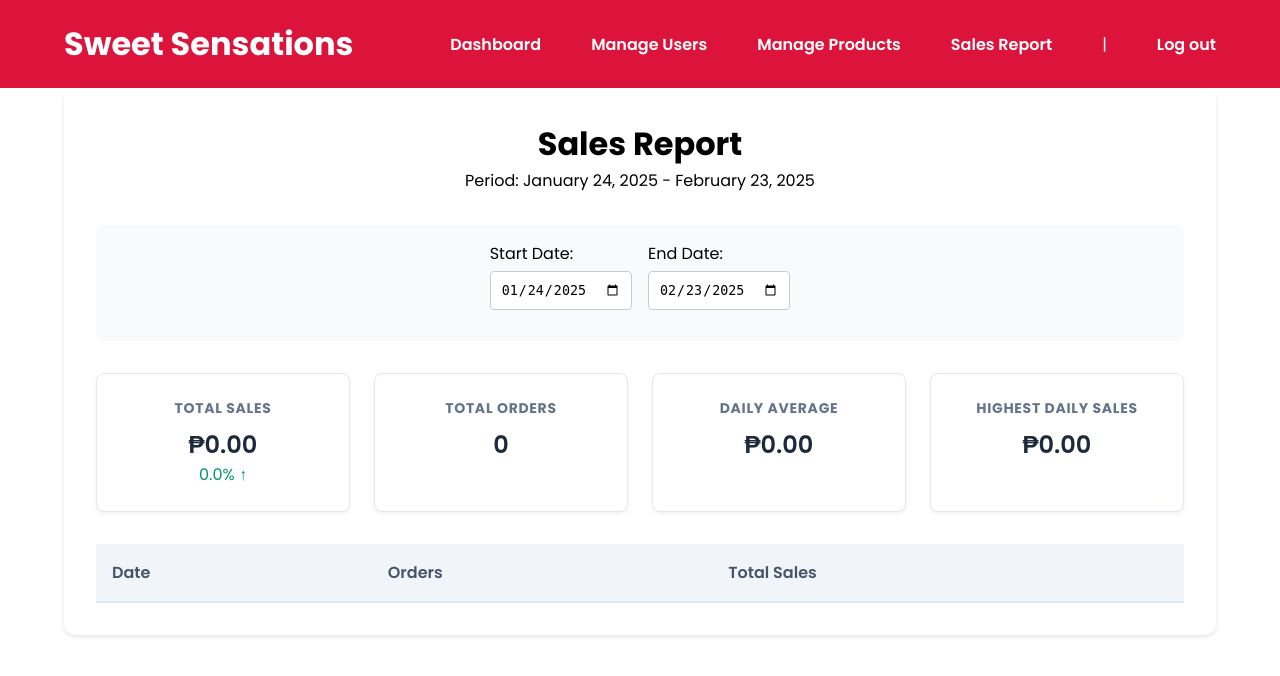
After one commit to DarwinMelaya/Sweet_Sensation, a PHP site: page /pages/sales_report.php in a window 1280 px wide. The commit adds this page. Shown: the top 676 px of the page. Run offline with PHP 8.4, Linux system fonts and the light colour scheme; the visitor is signed in with stand-in values (Sample User, id 1); data comes from the database, SQL or seed files in the repository; tables that the repository leaves empty or names only in its code hold one stand-in row (values such as "Sample post"); lists and menus that the app fills with data are empty.

Commit message:
Add Sale Report Page

```diff
--- /dev/null
+++ b/pages/sales_report.php
@@ -0,0 +1,290 @@
+<?php
+session_start();
+
+// Check if user is admin
+if (!isset($_SESSION['user_type']) || $_SESSION['user_type'] !== 'admin') {
+    header('Location: index.php');
+    exit();
+}
+
+require_once '../includes/db_connection.php';
+
+// Get date range from query parameters or use defaults
+$start_date = isset($_GET['start_date']) ? $_GET['start_date'] : date('Y-m-d', strtotime('-30 days'));
+$end_date = isset($_GET['end_date']) ? $_GET['end_date'] : date('Y-m-d');
+
+// Get period for comparison (previous period of same length)
+$date_diff = strtotime($end_date) - strtotime($start_date);
+$prev_end = date('Y-m-d', strtotime($start_date) - 1);
+$prev_start = date('Y-m-d', strtotime($prev_end) - $date_diff);
+
+// Current period sales query
+$query = "SELECT
+    DATE(s.recorded_at) as sale_date,
+    COUNT(DISTINCT s.order_id) as orders_count,
+    (SELECT SUM(total_amount)
+     FROM orders
+     WHERE id IN (SELECT order_id FROM sales WHERE DATE(recorded_at) = DATE(s.recorded_at))
+    ) as total_sales
+    FROM sales s
+    WHERE DATE(s.recorded_at) BETWEEN ? AND ?
+    GROUP BY DATE(s.recorded_at)
+    ORDER BY sale_date DESC";
+
+$stmt = $conn->prepare($query);
+$stmt->bind_param("ss", $start_date, $end_date);
+$stmt->execute();
+$result = $stmt->get_result();
+
+// Calculate summary statistics
+$summary_query = "SELECT
+    (SELECT SUM(total_amount)
+     FROM orders
+     WHERE id IN (SELECT order_id FROM sales WHERE DATE(recorded_at) BETWEEN ? AND ?)
+    ) as current_period_total,
+    (SELECT SUM(total_amount)
+     FROM orders
+     WHERE id IN (SELECT order_id FROM sales WHERE DATE(recorded_at) BETWEEN ? AND ?)
+    ) as previous_period_total,
+    (SELECT COUNT(DISTINCT order_id)
+     FROM sales
+     WHERE DATE(recorded_at) BETWEEN ? AND ?
+    ) as total_orders,
+    (SELECT AVG(daily_total)
+     FROM (
+         SELECT DATE(recorded_at) as sale_date,
+                SUM(total_amount) as daily_total
+         FROM orders o
+         JOIN sales s ON o.id = s.order_id
+         WHERE DATE(s.recorded_at) BETWEEN ? AND ?
+         GROUP BY DATE(recorded_at)
+     ) as daily_totals
+    ) as daily_average,
+    (SELECT MAX(daily_total)
+     FROM (
+         SELECT DATE(recorded_at) as sale_date,
+                SUM(total_amount) as daily_total
+         FROM orders o
+         JOIN sales s ON o.id = s.order_id
+         WHERE DATE(s.recorded_at) BETWEEN ? AND ?
+         GROUP BY DATE(recorded_at)
+     ) as peak_sales
+    ) as highest_daily_sales";
+
+$stmt = $conn->prepare($summary_query);
+$stmt->bind_param(
+    "ssssssssss",
+    $start_date,
+    $end_date,
+    $prev_start,
+    $prev_end,
+    $start_date,
+    $end_date,
+    $start_date,
+    $end_date,
+    $start_date,
+    $end_date
+);
+$stmt->execute();
+$summary = $stmt->get_result()->fetch_assoc();
+
+// Calculate growth percentage
+$growth_rate = 0;
+if ($summary['previous_period_total'] > 0) {
+    $growth_rate = (($summary['current_period_total'] - $summary['previous_period_total']) / $summary['previous_period_total']) * 100;
+}
+?>
+
+<!DOCTYPE html>
+<html lang="en">
+
+<head>
+    <meta charset="UTF-8">
+    <meta name="viewport" content="width=device-width, initial-scale=1.0">
+    <title>Sales Report - Sweet Sensations</title>
+    <link rel="stylesheet" href="../assets/css/style.css">
+    <link rel="stylesheet" href="../assets/css/admin.css">
+    <style>
+        .report-container {
+            padding: 2rem;
+            background: #fff;
+            border-radius: 12px;
+            box-shadow: 0 2px 4px rgba(0, 0, 0, 0.1);
+        }
+
+        .report-header {
+            margin-bottom: 2rem;
+            text-align: center;
+        }
+
+        .date-filter {
+            display: flex;
+            gap: 1rem;
+            justify-content: center;
+            margin-bottom: 2rem;
+            padding: 1rem;
+            background: #f8fafc;
+            border-radius: 8px;
+        }
+
+        .stats-grid {
+            display: grid;
+            grid-template-columns: repeat(auto-fit, minmax(240px, 1fr));
+            gap: 1.5rem;
+            margin-bottom: 2rem;
+        }
+
+        .stat-card {
+            background: #fff;
+            padding: 1.5rem;
+            border-radius: 8px;
+            box-shadow: 0 2px 4px rgba(0, 0, 0, 0.05);
+            text-align: center;
+            border: 1px solid #e2e8f0;
+        }
+
+        .stat-card h3 {
+            color: #64748b;
+            font-size: 0.875rem;
+            text-transform: uppercase;
+            letter-spacing: 0.05em;
+            margin-bottom: 0.5rem;
+        }
+
+        .stat-card p {
+            color: #1e293b;
+            font-size: 1.5rem;
+            font-weight: 600;
+            margin: 0;
+        }
+
+        .growth-positive {
+            color: #059669;
+        }
+
+        .growth-negative {
+            color: #dc2626;
+        }
+
+        .sales-table {
+            width: 100%;
+            border-collapse: separate;
+            border-spacing: 0;
+            margin-top: 2rem;
+        }
+
+        .sales-table th {
+            background: #f1f5f9;
+            padding: 1rem;
+            text-align: left;
+            font-weight: 600;
+            color: #475569;
+            border-bottom: 2px solid #e2e8f0;
+        }
+
+        .sales-table td {
+            padding: 1rem;
+            border-bottom: 1px solid #e2e8f0;
+        }
+
+        .sales-table tr:hover {
+            background-color: #f8fafc;
+        }
+
+        .btn {
+            background: #DC143C;
+            color: white;
+            padding: 0.5rem 1rem;
+            border-radius: 6px;
+            border: none;
+            cursor: pointer;
+            font-weight: 500;
+        }
+
+        .btn:hover {
+            background: #b91c1c;
+        }
+    </style>
+</head>
+
+<body>
+    <header>
+        <div class="container">
+            <h1 class="logo">Sweet Sensations</h1>
+            <nav>
+                <ul>
+                    <li><a href="../pages/admin_dashboard.php">Dashboard</a></li>
+                    <li><a href="../pages/manage_users.php">Manage Users</a></li>
+                    <li><a href="../pages/manage_products.php">Manage Products</a></li>
+                    <li><a href="../pages/sales_report.php">Sales Report</a></li>
+                    <span style="color: white;">|</span>
+                    <li><a href="../includes/logout.php">Log out</a></li>
+                </ul>
+            </nav>
+        </div>
+    </header>
+
+    <div class="container">
+        <div class="report-container">
+            <div class="report-header">
+                <h1>Sales Report</h1>
+                <p>Period: <?php echo date('F d, Y', strtotime($start_date)); ?> - <?php echo date('F d, Y', strtotime($end_date)); ?></p>
+            </div>
+
+            <form class="date-filter" method="GET">
+                <div class="form-group">
+                    <label for="start_date">Start Date:</label>
+                    <input type="date" id="start_date" name="start_date" value="<?php echo $start_date; ?>" onchange="this.form.submit()">
+                </div>
+                <div class="form-group">
+                    <label for="end_date">End Date:</label>
+                    <input type="date" id="end_date" name="end_date" value="<?php echo $end_date; ?>" onchange="this.form.submit()">
+                </div>
+            </form>
+
+            <div class="stats-grid">
+                <div class="stat-card">
+                    <h3>Total Sales</h3>
+                    <p>₱<?php echo number_format($summary['current_period_total'], 2); ?></p>
+                    <span class="<?php echo $growth_rate >= 0 ? 'growth-positive' : 'growth-negative'; ?>">
+                        <?php echo number_format(abs($growth_rate), 1); ?>%
+                        <?php echo $growth_rate >= 0 ? '↑' : '↓'; ?>
+                    </span>
+                </div>
+                <div class="stat-card">
+                    <h3>Total Orders</h3>
+                    <p><?php echo number_format($summary['total_orders']); ?></p>
+                </div>
+                <div class="stat-card">
+                    <h3>Daily Average</h3>
+                    <p>₱<?php echo number_format($summary['daily_average'], 2); ?></p>
+                </div>
+                <div class="stat-card">
+                    <h3>Highest Daily Sales</h3>
+                    <p>₱<?php echo number_format($summary['highest_daily_sales'], 2); ?></p>
+                </div>
+            </div>
+
+            <table class="sales-table">
+                <thead>
+                    <tr>
+                        <th>Date</th>
+                        <th>Orders</th>
+                        <th>Total Sales</th>
+                    </tr>
+                </thead>
+                <tbody>
+                    <?php while ($row = $result->fetch_assoc()): ?>
+                        <tr>
+                            <td><?php echo date('F d, Y', strtotime($row['sale_date'])); ?></td>
+                            <td><?php echo $row['orders_count']; ?></td>
+                            <td>₱<?php echo number_format($row['total_sales'], 2); ?></td>
+                        </tr>
+                    <?php endwhile; ?>
+                </tbody>
+            </table>
+        </div>
+    </div>
+</body>
+
+</html>
--- a/pages/view_orders.php
+++ b/pages/view_orders.php
@@ -348,6 +348,7 @@ $result = $conn->query($query);
                     <li><a href="../pages/admin_dashboard.php">Dashboard</a></li>
                     <li><a href="../pages/manage_users.php">Manage Users</a></li>
                     <li><a href="../pages/manage_products.php">Manage Products</a></li>
+                    <li><a href="../pages/sales_report.php">Sales Report</a></li>
                     <span style="color: white;">|</span>
                     <li><a href="../includes/logout.php">Log out</a></li>
                 </ul>
@@ -409,6 +410,8 @@ $result = $conn->query($query);
                                         ?>
                                     </select>
                                     <input type="hidden" name="order_id" value="<?php echo $order['id']; ?>">
+                                    <input type="hidden" name="total_amount" value="<?php echo $order['total_amount']; ?>">
+                                    <input type="hidden" name="current_status" value="<?php echo $order['status']; ?>">
                                 </form>
                             </td>
                             <td><?php echo date('M d, Y H:i', strtotime($order['created_at'])); ?></td>
```
Also changed, not shown: includes/update_order_status.php (+34 -22 lines).
